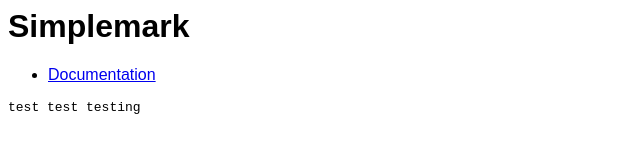
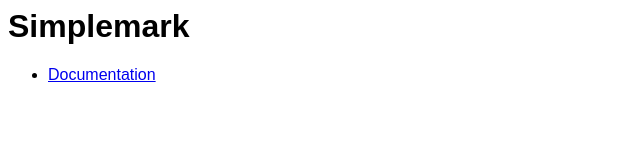
Before and after one commit to matthewwolfe/simplemark, a website: page docs/index.html in a window 1280 px wide. Shown: the whole page, without its empty margins (0-640 px from the left). Drawn offline with Linux system fonts and the light colour scheme.

Commit message:
update docs

```diff
--- a/docs/index.html
+++ b/docs/index.html
@@ -15,6 +15,5 @@
     <ul>
       <li><a href="documentation/index.html">Documentation</a></li>
     </ul>
-    <p><code>test test testing</code></p>
   </body>
 </html>
```
